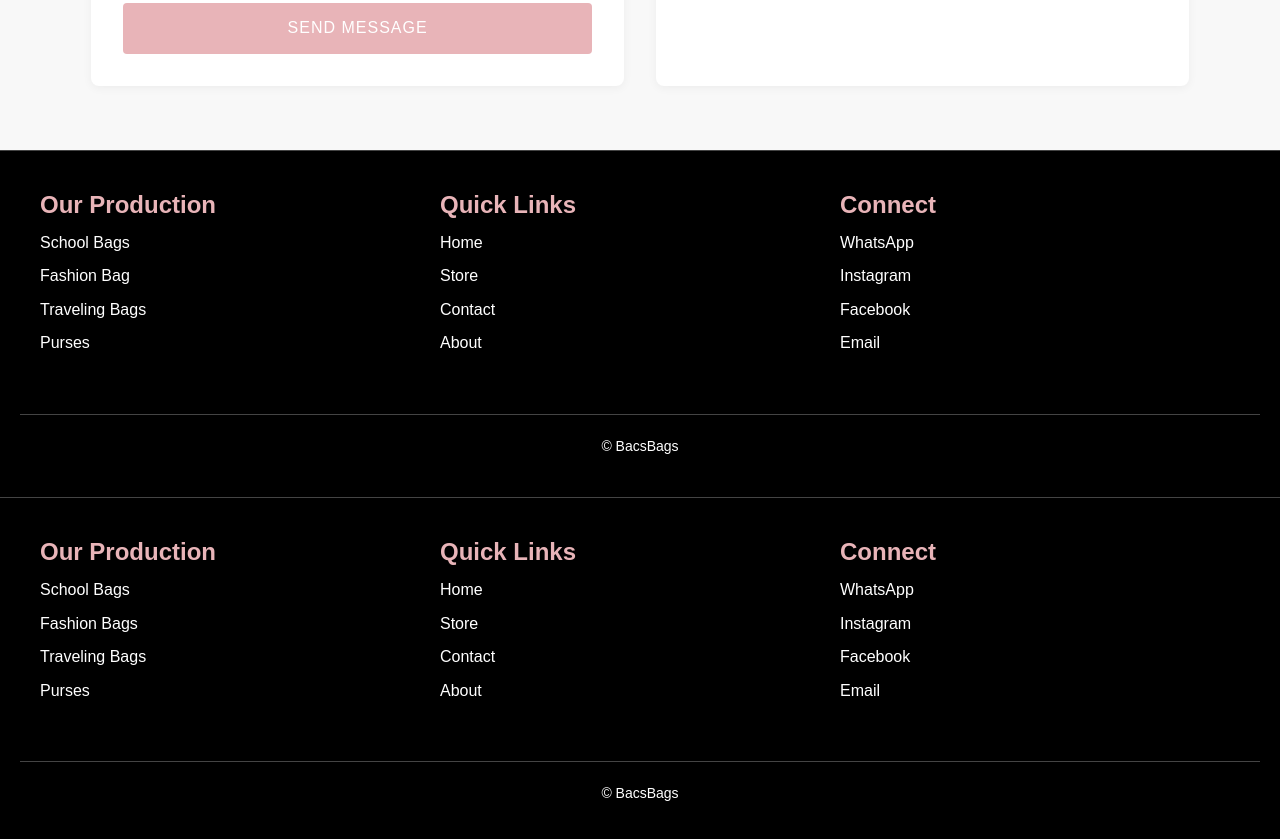
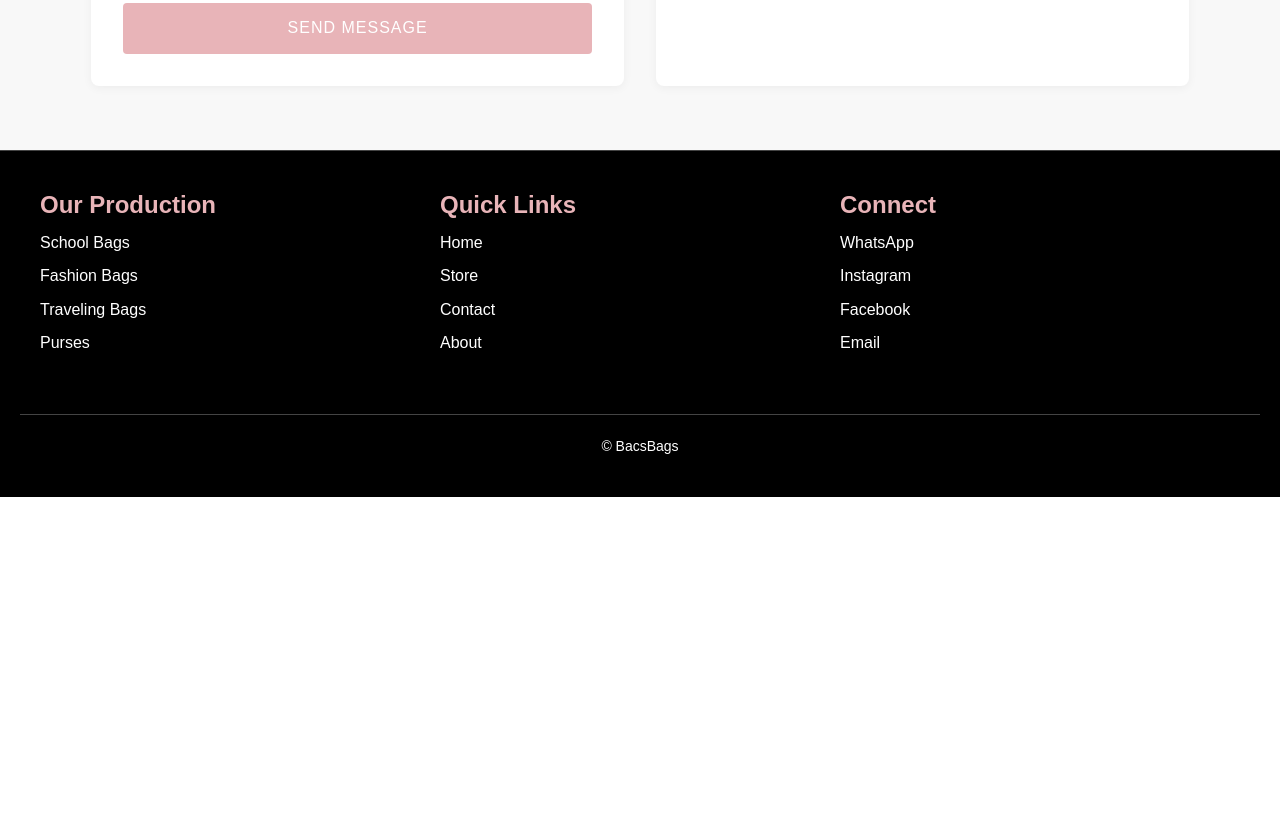
Before and after one commit to adejoy28/bacsBags, a plain HTML site: page Contact.html in a window 1280 px wide. Shown: the part 766-1605 px from the top of the page. After the commit the page ends 1263 px from the top, so only its background shows below. Drawn offline with nearby package versions, Linux system fonts and the light colour scheme.

Commit message:
Contact footer corrected

```diff
--- a/Contact.html
+++ b/Contact.html
@@ -116,42 +116,6 @@
 
   </main>
 
-  <!-- Footer -->
-  <footer class="site-footer">
-    <div class="footer-container">
-      <div class="footer-section">
-        <h3>Our Production</h3>
-        <ul>
-          <li><a href="#">School Bags</a></li>
-          <li><a href="#">Fashion Bag</a></li>
-          <li><a href="#">Traveling Bags</a></li>
-          <li><a href="#">Purses</a></li>
-        </ul>
-      </div>
-      <div class="footer-section">
-        <h3>Quick Links</h3>
-        <ul>
-          <li><a href="index.html">Home</a></li>
-          <li><a href="store.html">Store</a></li>
-          <li><a href="contact.html">Contact</a></li>
-          <li><a href="about.html">About</a></li>
-        </ul>
-      </div>
-      <div class="footer-section">
-        <h3>Connect</h3>
-        <ul>
-          <li><a href="https://wa.me/+2348074337109" target="_blank">WhatsApp</a></li>
-          <li><a href="#" target="_blank">Instagram</a></li>
-          <li><a href="#" target="_blank">Facebook</a></li>
-          <li><a href="mailto:support@bacsbags.com">Email</a></li>
-        </ul>
-      </div>
-    </div>
-    <div class="footer-bottom">
-      &copy; BacsBags
-    </div>
-  </footer>
-
 <!-- Footer -->
 <footer class="site-footer">
   <!-- <footer class="site-footer" data-aos="fade-up" data-aos-delay="400"> -->
```
